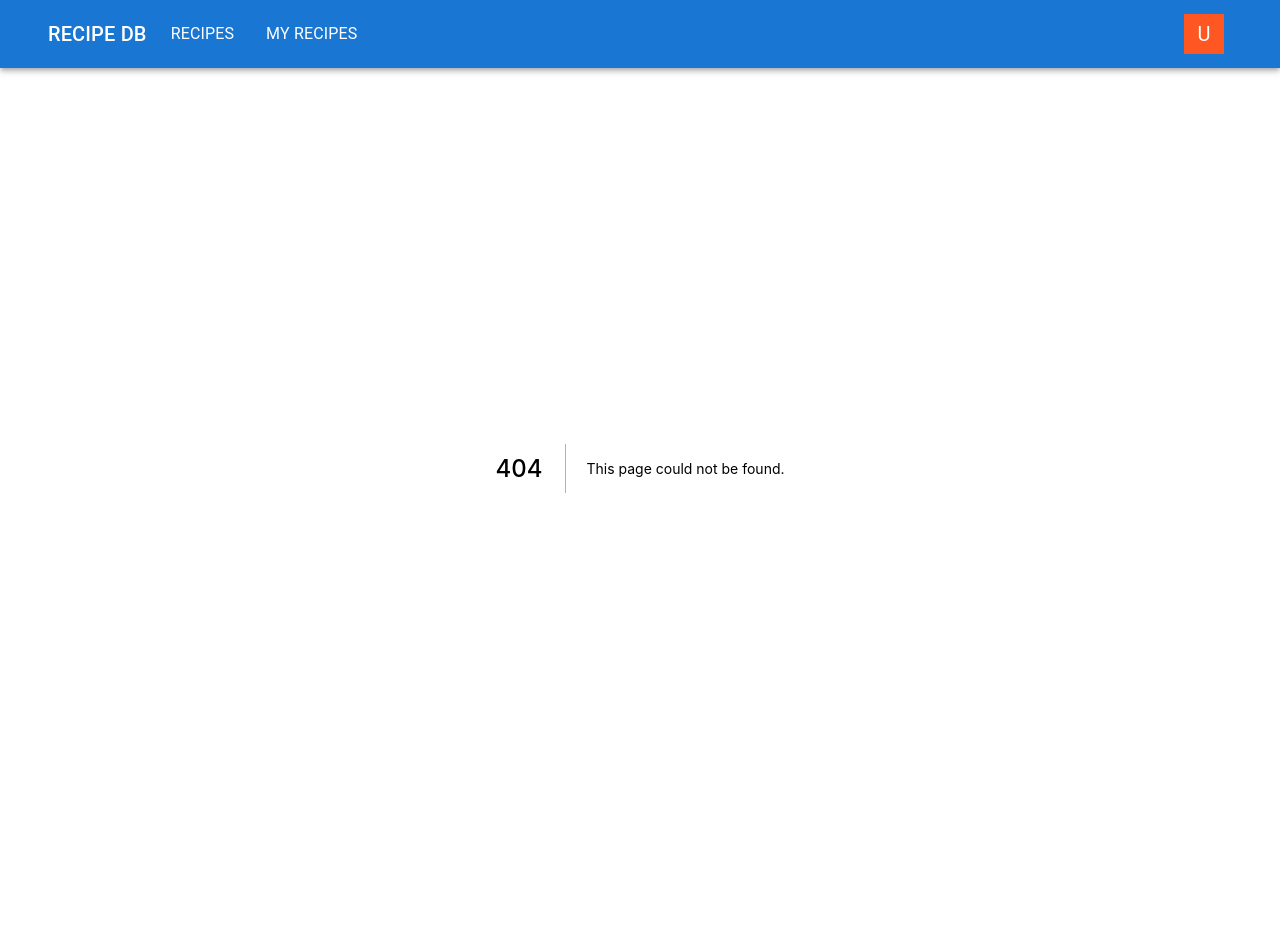
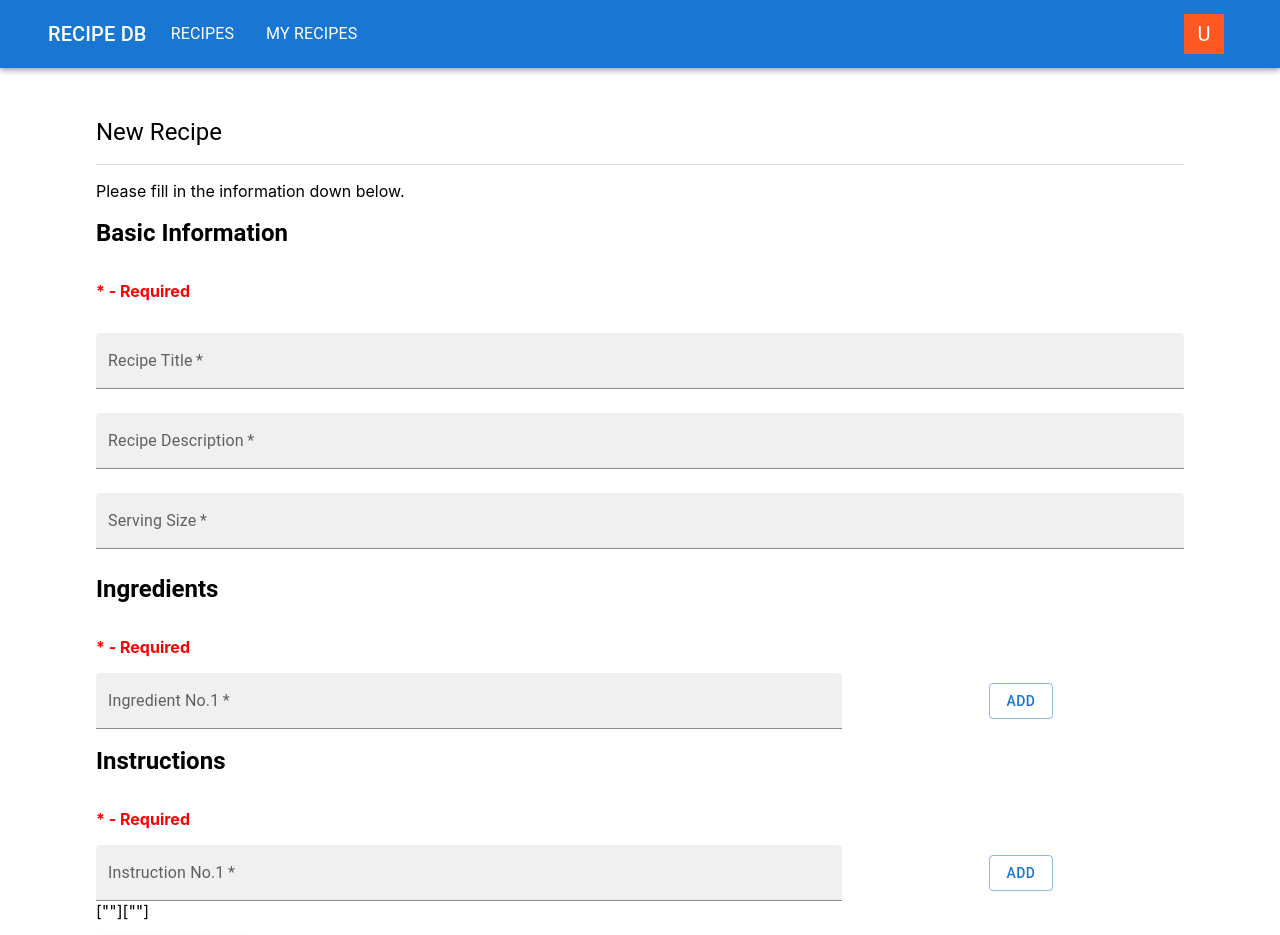
Before and after one commit to rmudabon/ingenuity-trial, a Next.js app: page /newrecipe in a window 1280 px wide. Before the commit this address had no page. Shown: the top 935 px of the page. Before the commit the page ends 868 px from the top, so only its background shows below. Built offline with nearby package versions, Linux system fonts and the light colour scheme.

Commit message:
Added new recipe page, added error catching in recipes page

```diff
--- /dev/null
+++ b/pages/newrecipe.js
@@ -0,0 +1,166 @@
+import React from "react";
+import Link from "next/link";
+
+import Container from '@mui/material/Container';
+import Box from '@mui/material/Box';
+import Typography from '@mui/material/Typography';
+import Button from '@mui/material/Button';
+import Add from '@mui/icons-material/Add'
+import Divider from "@mui/material/Divider";
+import TextField from '@mui/material/TextField';
+import Stack from '@mui/material/Stack';
+
+const NewRecipe = () => {
+
+    //Constants handling ingredients and instructions list
+    const [ingredientList, setIngredientList] = React.useState([""]);
+    const [instructionsList, setInstructionsList] = React.useState([""]);
+
+
+    //Handles adding of new ingredient input forms
+    const handleAddIngredient = () => {
+        setIngredientList([...ingredientList, ""]);
+    }
+    //Handles removing of ingredient input forms
+    const handleRemoveIngredient = (index) => {
+        const ingredList = [...ingredientList];
+        ingredList.splice(index, 1);
+        setIngredientList(ingredList);
+    }
+
+    //Handles adding of new ingredient input forms
+    const handleAddInstructions = () => {
+        setInstructionsList([...instructionsList, ""]);
+    }
+    //Handles removing of ingredient input forms
+    const handleRemoveInstructions = (index) => {
+        const instrucList = [...instructionsList];
+        instrucList.splice(index, 1);
+        setInstructionsList(instrucList);
+    }
+
+    return(
+        <Container maxWidth="lg">
+            <Box sx={{margin: 'auto', width: "100%", padding: 4}}>
+                <Box sx={{
+                    margin: 'auto',
+                    width: '100%'
+                }}>
+                <Typography variant="h5" marginY={2}>New Recipe</Typography>
+                <Divider sx={{marginBottom: 2}}/>
+                <Box
+                    component="form"
+                    noValidate
+                    autoComplete="off"
+                    sx={{
+                    margin: 'auto',
+                    width: '100%'
+                }}>
+                    <Typography variant="body" component="div">Please fill in the information down below.</Typography>
+                    <Typography variant="h5" paddingY={2} component="div" sx={{fontWeight: 'bold'}}>Basic Information</Typography>
+                    <Typography variant="subtitle" paddingY={2} component="div" sx={{fontWeight: 'bold'}} color="red">* - Required</Typography>
+                    <TextField
+                        required
+                        id="recipe-title"
+                        label="Recipe Title"
+                        variant="filled"
+                        fullWidth
+                        margin="normal"
+                    />
+                    <TextField
+                        required
+                        id="recipe-description"
+                        label="Recipe Description"
+                        multiline
+                        variant="filled"
+                        fullWidth
+                        margin="normal"
+                        />
+                    <TextField
+                        required
+                        id="recipe-servings"
+                        label="Serving Size"
+                        variant="filled"
+                        fullWidth
+                        type="number"
+                        margin="normal"
+                    />
+                        <Typography variant="h5" paddingY={2} component="div" sx={{fontWeight: 'bold'}}>Ingredients</Typography>
+                        <Typography variant="subtitle" paddingY={2} component="div" sx={{fontWeight: 'bold'}} color="red">* - Required</Typography>
+                    {ingredientList.map((ingredientForm, index) =>(
+                        <React.Fragment>
+                            <Stack alignItems='center' direction={{xs: "column", md: "row"}} spacing={2} sx={{display: {md: 'flex'}}}>
+                                <TextField
+                                required
+                                name={`ingredient${index}`}
+                                id={`recipe-ingredient${index}`}
+                                label={`Ingredient No.${index+1}`}
+                                variant="filled"
+                                margin="normal"
+                                sx={{
+                                    width: {xs: "100%", md: "80%"},
+                                }}
+                                />
+                                <Box justifyContent="space-around" display="flex" width="35%">
+                                    {/* Shows the add ingredient button when ingredient list is at least 1*/}
+                                    { ingredientList.length - 1 === index &&
+                                    <Button variant="outlined" onClick={handleAddIngredient}>
+                                        Add
+                                    </Button>}
+                                        {/* Shows the remove ingredient button when ingredient list length is not equal to 1*/}
+                                    { ingredientList.length !== 1 &&
+                                    <Button variant="outlined" color="error" onClick={() => handleRemoveIngredient(index)}>
+                                        Delete
+                                    </Button>}
+                                </Box>
+                            </Stack>
+                        </React.Fragment>
+                    ))}
+                    <Typography variant="h5" paddingY={2} component="div" sx={{fontWeight: 'bold'}}>Instructions</Typography>
+                    <Typography variant="subtitle" paddingY={2} component="div" sx={{fontWeight: 'bold'}} color="red">* - Required</Typography>
+                    {instructionsList.map((instructionForm, index) =>(
+                        <React.Fragment>
+                            <Stack alignItems='center' direction={{xs: "column", md: "row"}} spacing={2} sx={{display: {md: 'flex'}}}>
+                                <TextField
+                                required
+                                name={`ingredient${index}`}
+                                id={`recipe-instruction${index}`}
+                                label={`Instruction No.${index+1}`}
+                                variant="filled"
+                                margin="normal"
+                                sx={{
+                                    width: {xs: "100%", md: "80%"},
+                                }}
+                                />
+                                <Box justifyContent="space-around" display="flex" width="35%">
+                                    {/* Shows the add ingredient button when ingredient list is at least 1*/}
+                                    { instructionsList.length - 1 === index &&
+                                    <Button variant="outlined" onClick={handleAddInstructions}>
+                                        Add
+                                    </Button>}
+                                        {/* Shows the remove ingredient button when ingredient list length is not equal to 1*/}
+                                    { instructionsList.length !== 1 &&
+                                    <Button variant="outlined" color="error" onClick={() => handleRemoveInstructions(index)}>
+                                        Delete
+                                    </Button>}
+                                </Box>
+                            </Stack>
+                        </React.Fragment>
+                    ))}
+                    {JSON.stringify(ingredientList)}
+                    {JSON.stringify(instructionsList)}
+                    <Box paddingY={2}>
+                        <Button size="large" variant="contained">
+                            Submit Recipe
+                        </Button>
+                    </Box>
+                    </Box>
+                </Box>
+            </Box>
+        </Container>
+    )
+
+}
+
+
+export default NewRecipe
```
Also changed, not shown: pages/recipes.js (+46 -1 lines).
